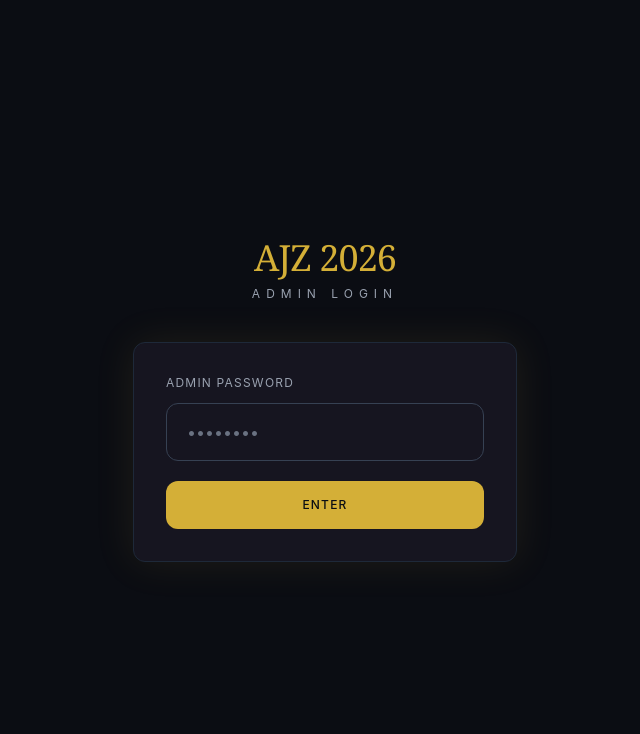
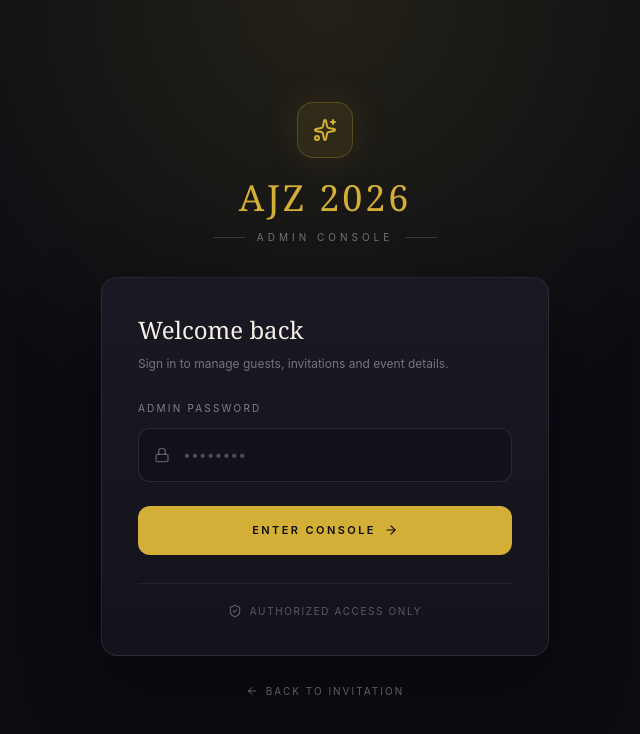
Before and after one commit to smartedgemediaco-creator/ajzboogie2026, a Next.js app: page /admin/login in a window 1280 px wide. Shown: the top 734 px of the page, without its empty margins (315-955 px from the left). Built offline with nearby package versions, Linux system fonts and the light colour scheme.

Commit message:
feat: refine admin login page design

```diff
--- a/app/admin/login/page.tsx
+++ b/app/admin/login/page.tsx
@@ -2,6 +2,7 @@
 
 import { useState } from "react";
 import { useRouter } from "next/navigation";
+import { AlertCircle, ArrowLeft, ArrowRight, Lock, RefreshCw, ShieldCheck, Sparkles } from "lucide-react";
 
 export default function AdminLogin() {
   const [password, setPassword] = useState("");
@@ -38,28 +39,41 @@ export default function AdminLogin() {
   };
 
   return (
-    <div className="min-h-screen bg-[#0b0d13] text-[#f5efe6] flex items-center justify-center px-4">
-      <div className="max-w-sm w-full">
-        <div className="text-center mb-10">
-          <h1 className="text-4xl font-serif font-light tracking-tight text-[#d4af37] mb-2">
-            AJZ 2026
-          </h1>
-          <p className="text-xs tracking-[0.5em] uppercase text-gray-400">
-            Admin Login
+    <div className="relative flex min-h-screen items-center justify-center overflow-hidden bg-[#0b0d13] px-4 py-10 text-[#f5efe6] bg-[radial-gradient(circle_at_50%_0%,rgba(212,175,55,0.12),transparent_45%)]">
+      <div className="pointer-events-none absolute -left-32 top-1/3 h-80 w-80 rounded-full bg-[#d4af37]/[0.06] blur-3xl" />
+      <div className="pointer-events-none absolute -right-32 bottom-0 h-80 w-80 rounded-full bg-[#d4af37]/[0.06] blur-3xl" />
+
+      <div className="relative w-full max-w-md">
+        <div className="mb-8 text-center">
+          <div className="mx-auto flex h-14 w-14 items-center justify-center rounded-2xl border border-[#d4af37]/25 bg-[#d4af37]/10 text-[#d4af37] shadow-[0_0_40px_rgba(212,175,55,0.12)]">
+            <Sparkles className="h-6 w-6" />
+          </div>
+          <h1 className="mt-5 font-serif text-4xl font-light tracking-[0.08em] text-[#d4af37]">AJZ 2026</h1>
+          <p className="mt-3 flex items-center justify-center gap-3 text-[10px] uppercase tracking-[0.4em] text-white/40">
+            <span className="h-px w-8 bg-white/15" />
+            Admin console
+            <span className="h-px w-8 bg-white/15" />
           </p>
         </div>
 
-        <div className="bg-[#161520] border border-gray-800 rounded-xl p-8 shadow-[0_0_40px_rgba(212,175,55,0.1)]">
-          <form onSubmit={handleSubmit} className="space-y-5">
-            <div>
-              <label className="block text-xs tracking-widest uppercase text-gray-400 mb-3">
-                Admin Password
-              </label>
+        <div className="rounded-2xl border border-white/[0.08] bg-gradient-to-b from-[#1a1923] to-[#14131b] p-7 shadow-[0_30px_80px_rgba(0,0,0,0.45)] sm:p-9">
+          <h2 className="font-serif text-2xl font-light">Welcome back</h2>
+          <p className="mt-2 text-xs leading-relaxed text-white/40">
+            Sign in to manage guests, invitations and event details.
+          </p>
+
+          <form onSubmit={handleSubmit} className="mt-7">
+            <label htmlFor="admin-password" className="mb-3 block text-[10px] uppercase tracking-[0.22em] text-white/45">
+              Admin password
+            </label>
+            <div className="group relative">
+              <Lock className="pointer-events-none absolute left-4 top-1/2 h-4 w-4 -translate-y-1/2 text-white/30 transition group-focus-within:text-[#d4af37]" />
               <input
+                id="admin-password"
                 type="password"
                 value={password}
                 onChange={(e) => setPassword(e.target.value)}
-                className="w-full bg-transparent border border-gray-700 rounded-xl px-5 py-4 text-white focus:outline-none focus:border-[#d4af37] transition-colors placeholder-gray-500"
+                className="w-full rounded-xl border border-white/10 bg-[#11111a] py-4 pl-11 pr-4 text-sm text-[#f5efe6] outline-none transition placeholder:text-white/25 hover:border-white/20 focus:border-[#d4af37]/70 focus:ring-2 focus:ring-[#d4af37]/10"
                 placeholder="••••••••"
                 required
                 autoComplete="current-password"
@@ -67,20 +81,44 @@ export default function AdminLogin() {
             </div>
 
             {error && (
-              <p className="text-sm text-red-400 text-center">
-                {error}
-              </p>
+              <div className="mt-4 flex items-start gap-2.5 rounded-xl border border-red-400/20 bg-red-400/[0.07] px-4 py-3 text-xs text-red-200">
+                <AlertCircle className="mt-0.5 h-4 w-4 shrink-0 text-red-300" />
+                <span>{error}</span>
+              </div>
             )}
 
             <button
               type="submit"
               disabled={loading}
-              className="w-full bg-[#d4af37] hover:bg-[#c49a2a] disabled:bg-gray-700 text-[#0b0d13] font-medium tracking-widest uppercase text-xs py-4 rounded-xl transition-all disabled:cursor-not-allowed disabled:opacity-50"
+              className="mt-6 inline-flex w-full items-center justify-center gap-2 rounded-xl bg-[#d4af37] py-4 text-[11px] font-semibold uppercase tracking-[0.22em] text-[#0b0d13] transition hover:bg-[#e7c65a] hover:shadow-[0_0_28px_rgba(212,175,55,0.25)] disabled:cursor-not-allowed disabled:bg-white/10 disabled:text-white/30 disabled:shadow-none"
             >
-              {loading ? "Signing in…" : "Enter"}
+              {loading ? (
+                <>
+                  <RefreshCw className="h-3.5 w-3.5 animate-spin" />
+                  Signing in…
+                </>
+              ) : (
+                <>
+                  Enter console
+                  <ArrowRight className="h-3.5 w-3.5" />
+                </>
+              )}
             </button>
           </form>
+
+          <div className="mt-7 flex items-center justify-center gap-2 border-t border-white/[0.06] pt-5 text-[10px] uppercase tracking-[0.16em] text-white/30">
+            <ShieldCheck className="h-3.5 w-3.5" />
+            Authorized access only
+          </div>
         </div>
+
+        <button
+          onClick={() => router.push("/")}
+          className="mx-auto mt-7 flex items-center gap-2 text-[10px] uppercase tracking-[0.2em] text-white/35 transition hover:text-[#d4af37]"
+        >
+          <ArrowLeft className="h-3 w-3" />
+          Back to invitation
+        </button>
       </div>
     </div>
   );
```
